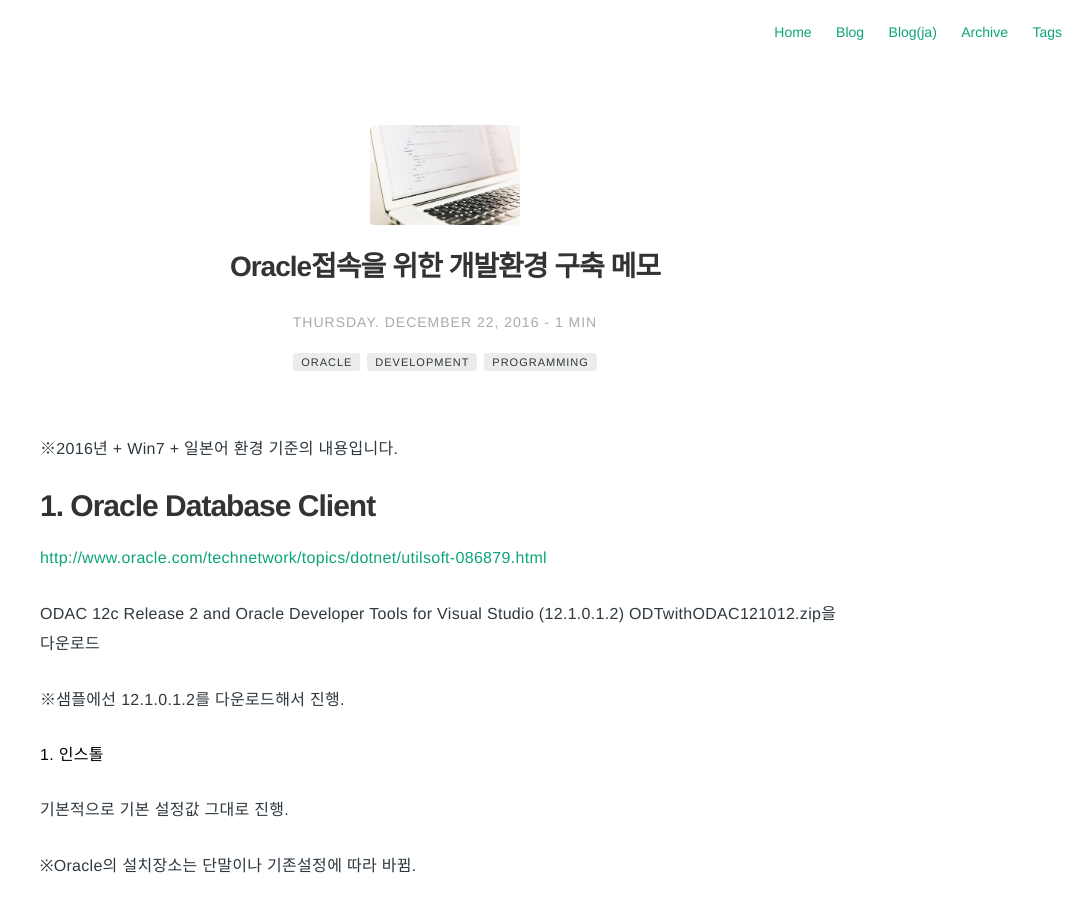
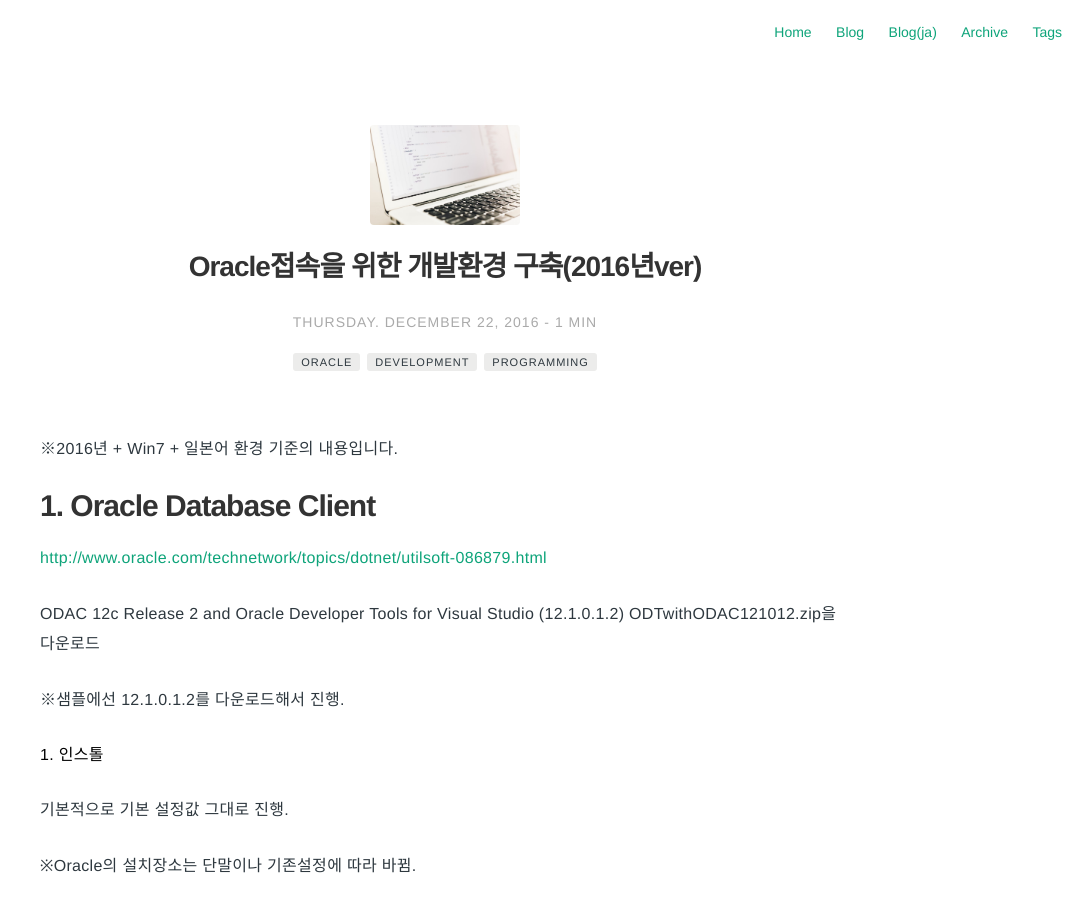
Before and after one commit to Pie001/pie001.github.io, a Jekyll site: the page built from _posts/2016-12-22-0019.md, in a window 1280 px wide and 900 px high. Shown: the whole window, without its empty margins (195-1280 px from the left). Built offline with Jekyll 4.4.1, drawn with Linux system fonts in a browser that asks for light colours; comment, search, counter and statistics services are not loaded.

Commit message:
Update 2016-12-22-0019.md

```diff
--- a/_posts/2016-12-22-0019.md
+++ b/_posts/2016-12-22-0019.md
@@ -1,5 +1,5 @@
 ---
-title: Oracle접속을 위한 개발환경 구축 메모
+title: Oracle접속을 위한 개발환경 구축(2016년ver)
 layout: post
 date:  2016-12-22 12:15
 image: /assets/images/post_header.jpg
@@ -13,7 +13,7 @@
 - programming
 category: blog
 author: pie
-description: Oracle접속을 위한 개발환경 구축 메모
+description: Oracle접속을 위한 개발환경 구축(2016년ver)
 ---
 ※2016년 + Win7 + 일본어 환경 기준의 내용입니다.
 
```
